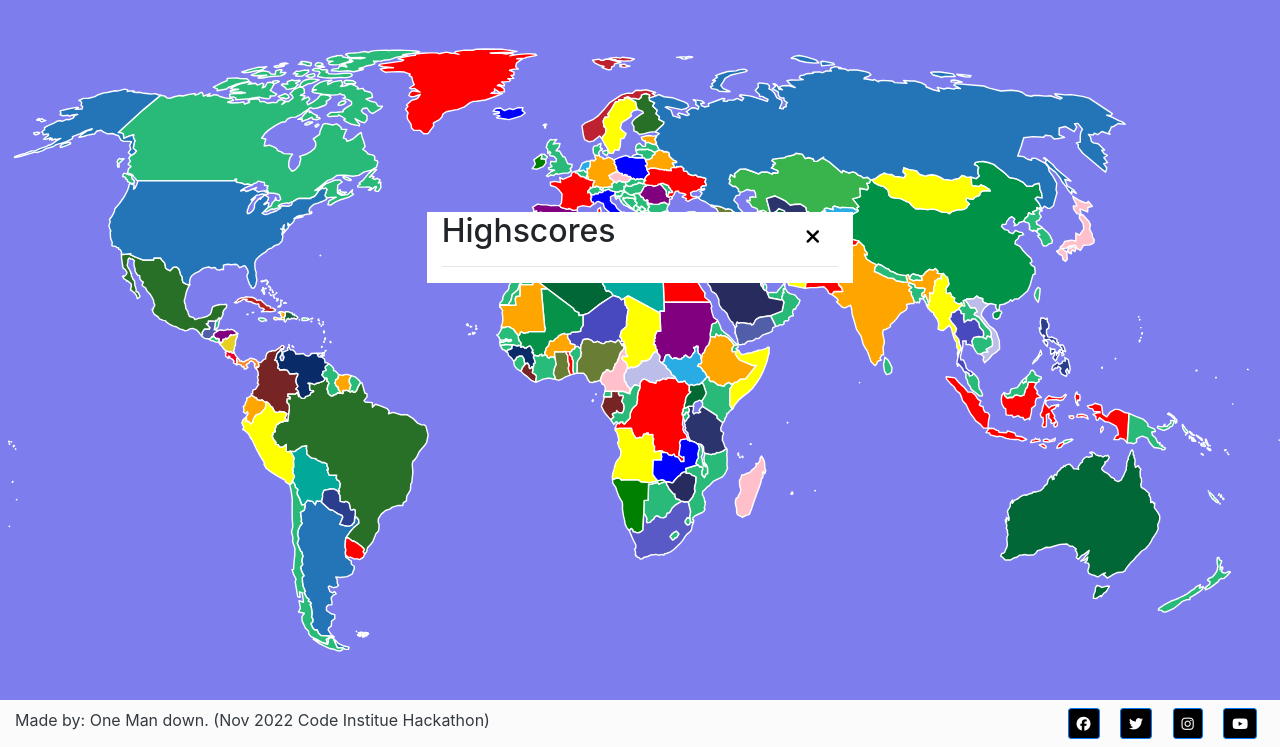
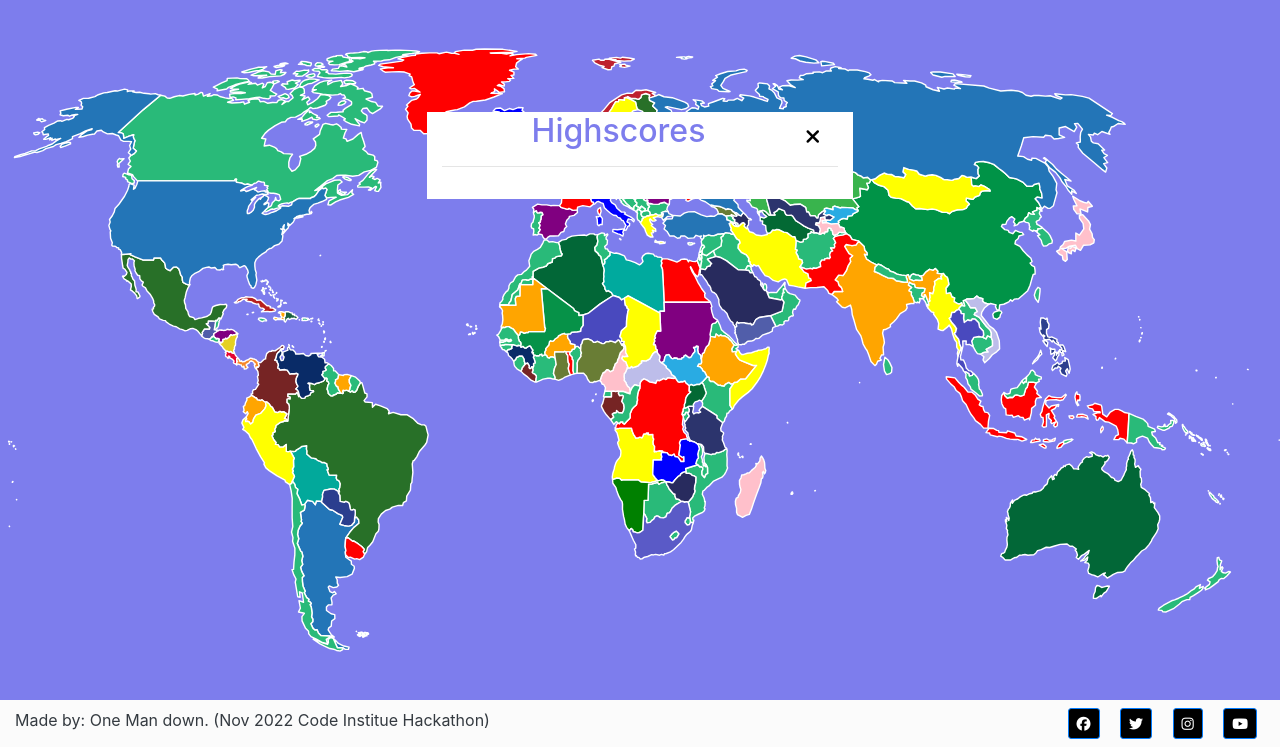
Before and after one commit to sophiebatten123/NationalAnthemsQuiz, a Django app: page /add_score/ in a window 1280 px wide. Shown: the part 88-835 px from the top of the page. Run offline with Django 3.2, Linux system fonts and the light colour scheme; data that the repository does not hold is empty; some libraries are stand-ins or nearby versions.

Commit message:
Added style for leaderboard

```diff
--- a/game/templates/game/score.html
+++ b/game/templates/game/score.html
@@ -4,13 +4,13 @@
 {% block content %}
 <!--Highscore Board-->
 <div class="container-fluid" id="high">
-    <div class="row">
+    <div class="row text-center">
         <div class="col-4"></div>
         <div class="col-4 white">
             <a href="{% url 'index' %}"><span class="rules-button text-right mr-2"><i class="fa-solid fa-xmark"></i></span></a>
-            <h2>Highscores</h2>
+            <h2 style="color: #7d7ded; font-weight:500; text-align: center">Highscores</h2>
             <hr>
-            <table>
+            <table class="table table-hover table table-striped" style="color: white; background: #7d7ded; border: 2px solid black;">
                 {% for score in scores %}
                 <tr>
                     <td class="p-2 pr-4m-2"><p>{{score.name}}</p></td>
--- a/static/css/style.css
+++ b/static/css/style.css
@@ -63,7 +63,7 @@ body {
 
 #high {
     position: absolute;
-    top: 300px;
+    top: 200px;
     z-index: 999;
 }
 
```
